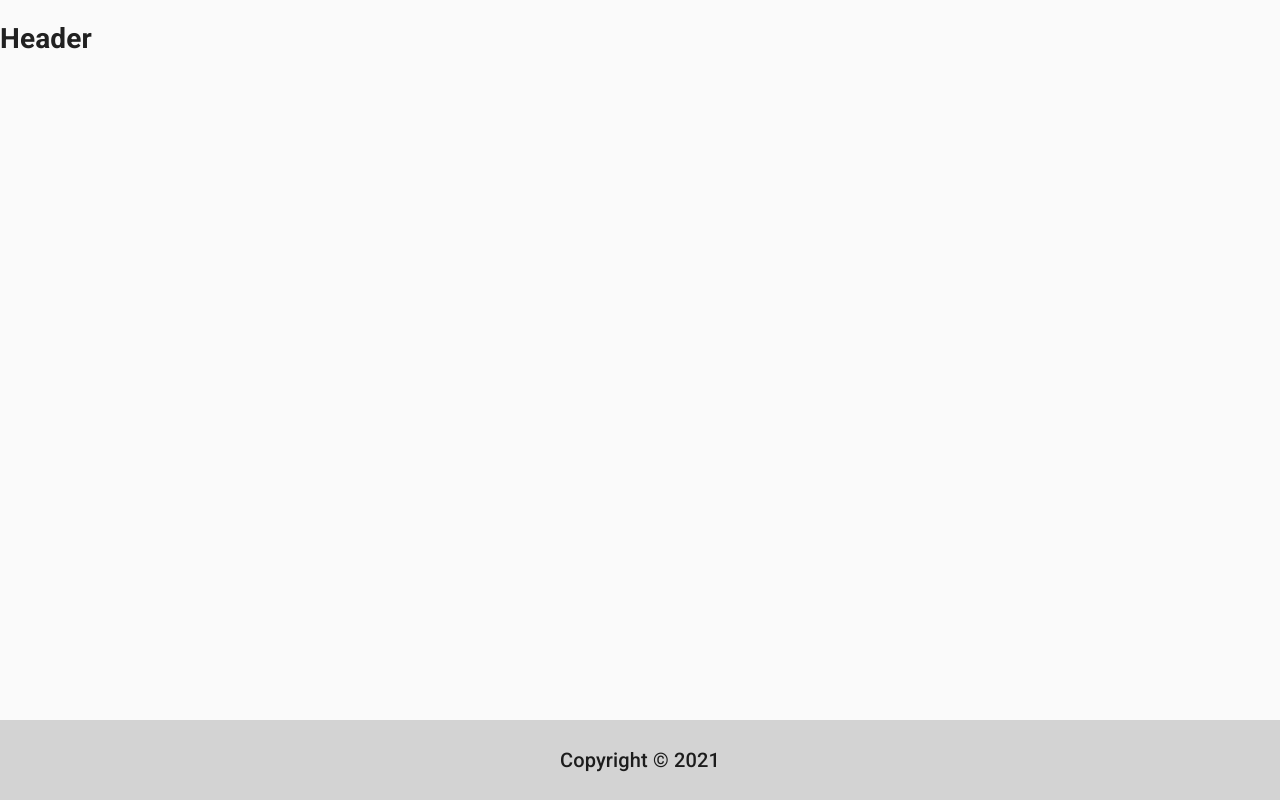
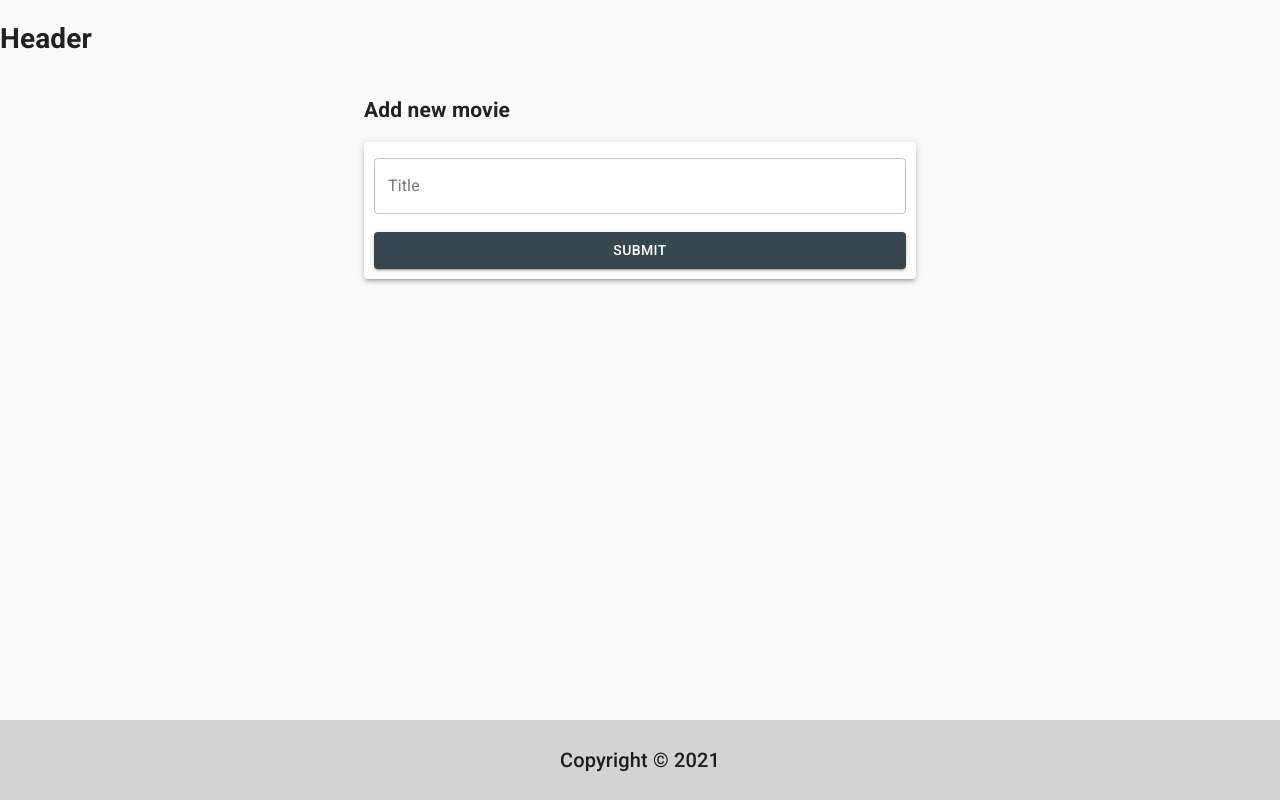
Before and after one commit to DeividasKakta/movie-review-app, a React (Create React App) app in the folder movie-review-ui/: page /movies/create in a window 1280 px wide. Built offline with nearby package versions, Linux system fonts and the light colour scheme.

Commit message:
Add initial movie creation page and form with validation

```diff
--- a/movie-review-ui/src/components/Content/Content.js
+++ b/movie-review-ui/src/components/Content/Content.js
@@ -1,5 +1,6 @@
 import {Switch, Route} from "react-router-dom"
 import LandingPage from "../../pages/LandingPage/LandingPage";
+import MovieCreationPage from "../../pages/MovieCreationPage/MovieCreationPage";
 
 const Content = () => {
 
@@ -9,6 +10,9 @@ const Content = () => {
                 <Route exact path="/">
                     <LandingPage/>
                 </Route>
+                <Route path="/movies/create">
+                    <MovieCreationPage/>
+                </Route>
             </Switch>
         </>
     )
--- /dev/null
+++ b/movie-review-ui/src/components/forms/MovieForm/MovieForm.js
@@ -0,0 +1,75 @@
+import * as Yup from "yup";
+import {Form, Formik, ErrorMessage, Field} from "formik";
+import {Button, Container, FormControl, FormHelperText, InputLabel, OutlinedInput, Paper} from "@material-ui/core";
+
+const validationSchema = Yup.object().shape({
+    title: Yup.string()
+        .required(),
+    description: Yup.string()
+        .required(),
+    cast: Yup.string()
+        .required(),
+    releaseDate: Yup.date()
+        .required()
+})
+
+const MovieForm = () => {
+
+    return (
+        <Formik initialValues={{
+            title: '',
+            description: '',
+            cast: '',
+            releaseDate: ''
+        }}
+                onSubmit={
+                    (values, helpers) => {
+                        // call api
+                        helpers.setSubmitting(true)
+                        setTimeout(() => {
+                            helpers.setSubmitting(false)
+                        }, 2000)
+                    }
+                }
+                validationSchema={validationSchema}
+        >
+            {props => (
+                <>
+                    <Container maxWidth="sm">
+                        <h2>Add new movie</h2>
+
+                        <Paper elevation={3}>
+                            <Form style={{margin: 10}}>
+                                <div>
+                                    <FormControl error={props.touched.title && !!props.errors.title} fullWidth variant="outlined" margin="normal">
+                                        <InputLabel htmlFor="title">Title</InputLabel>
+                                        <Field id="title" name="title" label="Title" placeholder="Type..." as={OutlinedInput} />
+                                        <ErrorMessage name="title" component={FormHelperText}/>
+                                    </FormControl>
+                                </div>
+
+                                {/*<div>*/}
+                                {/*    <FormikInput name="surname"*/}
+                                {/*                 label="Surname"*/}
+                                {/*                 error={props.touched.surname && !!props.errors.surname}/>*/}
+                                {/*</div>*/}
+
+
+
+                                {!props.isSubmitting ? <Button variant="contained"
+                                                               style={{marginBottom: 10, marginTop: 10}}
+                                                               fullWidth
+                                                               color="primary"
+                                                               type="submit">Submit</Button> :
+                                    <span>Submitting...</span>}
+                            </Form>
+                        </Paper>
+
+                    </Container>
+                </>
+            )}
+        </Formik>
+    )
+}
+
+export default MovieForm
--- /dev/null
+++ b/movie-review-ui/src/pages/MovieCreationPage/MovieCreationPage.js
@@ -0,0 +1,12 @@
+import MovieForm from "../../components/forms/MovieForm/MovieForm";
+
+const MovieCreationPage = () => {
+
+    return (
+        <>
+            <MovieForm/>
+        </>
+    )
+}
+
+export default MovieCreationPage
```
